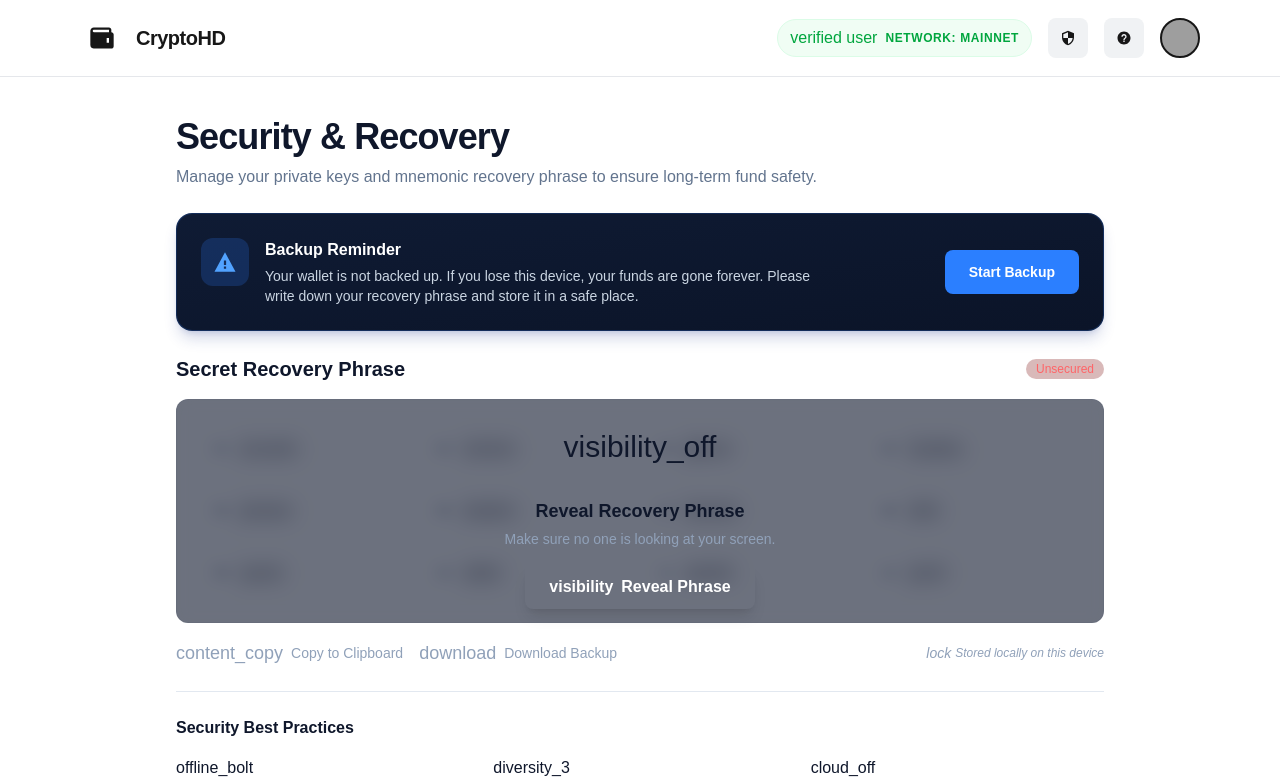
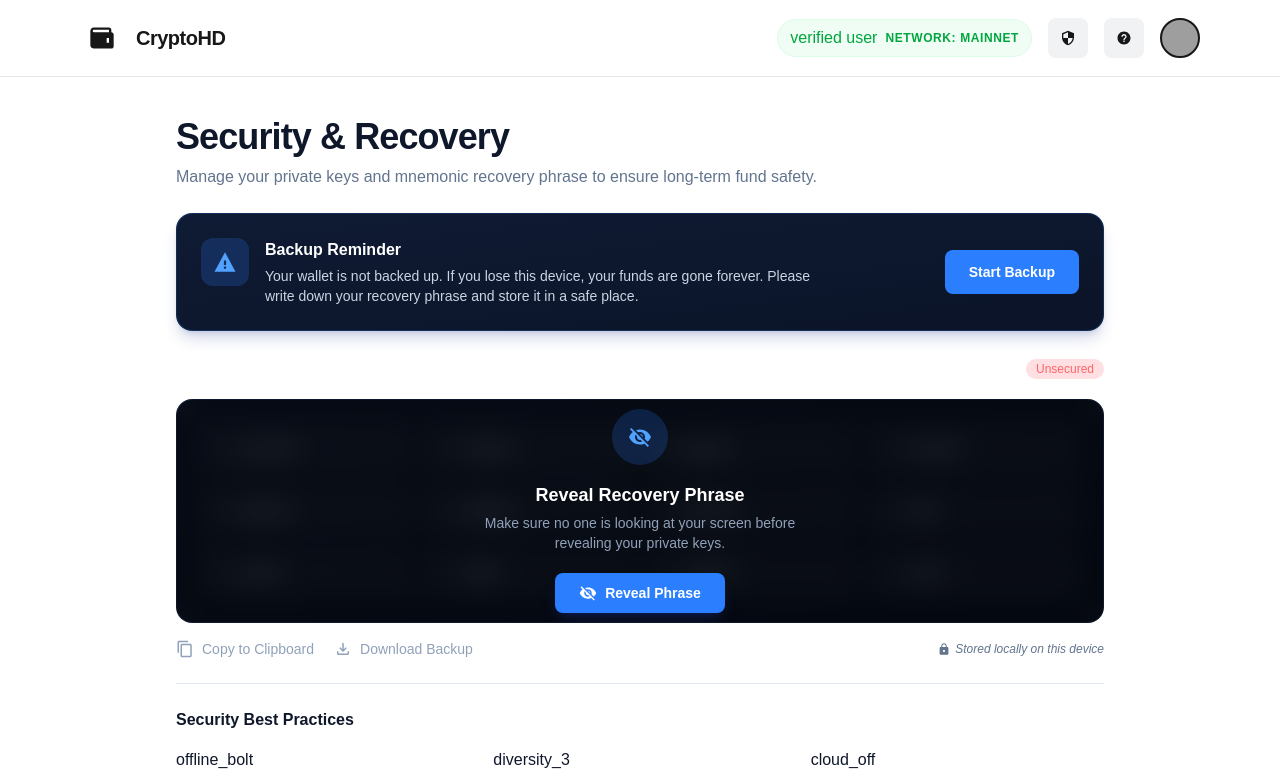
Before and after one commit to bEluga0000/crypto-wallet, a Next.js app: page /security in a window 1280 px wide. Shown: the top 782 px of the page. Built offline with nearby package versions, Linux system fonts and the light colour scheme; grey boxes are pictures that could not be loaded.

Commit message:
feat: create a new component for recovery phrase and its mnemonic words

```diff
--- a/src/components/security-page.tsx
+++ b/src/components/security-page.tsx
@@ -1,5 +1,7 @@
-import { IoMdWarning } from "react-icons/io";
+import { IoMdLock, IoMdWarning } from "react-icons/io";
 import { BackupReminder } from "./ui/security/backupReminder";
+import { MdOutlineContentCopy, MdOutlineFileDownload, MdVisibilityOff } from "react-icons/md";
+import { SecretRecoveryPhrase } from "./ui/security/recoveryPhrase";
 
 export default function SecurityPage() {
   return (
@@ -19,79 +21,13 @@ export default function SecurityPage() {
         </div>
 
         {/* Backup Reminder */}
-        <BackupReminder />
+        <section>
+          <BackupReminder />
+        </section>
 
         {/* Recovery Phrase */}
         <section>
-          <div className="mb-4 flex items-center justify-between">
-            <h2 className="text-xl font-bold">Secret Recovery Phrase</h2>
-            <span className="rounded-full bg-red-900/30 px-2.5 py-0.5 text-xs font-medium text-red-400">
-              Unsecured
-            </span>
-          </div>
-
-          <div className="relative">
-            <div className="grid grid-cols-3 gap-3 rounded-xl border border-slate-200 bg-slate-50 p-6 dark:border-slate-800 dark:bg-slate-900/50 md:grid-cols-4">
-              {mnemonicWords.map((word, i) => (
-                <div
-                  key={word}
-                  className="flex items-center gap-3 rounded-lg border border-white/10 bg-white/5 p-3"
-                >
-                  <span className="font-mono text-xs text-slate-500">
-                    {String(i + 1).padStart(2, "0")}
-                  </span>
-                  <span className="select-none font-mono blur-sm">
-                    {word}
-                  </span>
-                </div>
-              ))}
-            </div>
-
-            {/* Overlay */}
-            <div className="absolute inset-0 flex items-center justify-center rounded-xl bg-slate-900/60 backdrop-blur">
-              <div className="max-w-sm text-center">
-                <div className="mx-auto mb-4 rounded-full bg-primary/20 p-4">
-                  <span className="material-symbols-outlined text-3xl text-primary">
-                    visibility_off
-                  </span>
-                </div>
-                <p className="text-lg font-bold">
-                  Reveal Recovery Phrase
-                </p>
-                <p className="mt-1 text-sm text-slate-400">
-                  Make sure no one is looking at your screen.
-                </p>
-                <button className="mt-4 inline-flex items-center gap-2 rounded-lg bg-primary px-6 py-2.5 font-bold text-white shadow-lg shadow-primary/20 hover:bg-blue-600">
-                  <span className="material-symbols-outlined text-base">
-                    visibility
-                  </span>
-                  Reveal Phrase
-                </button>
-              </div>
-            </div>
-          </div>
-
-          {/* Actions */}
-          <div className="mt-4 flex items-center justify-between text-sm text-slate-400">
-            <div className="flex gap-4">
-              <button className="flex items-center gap-2 hover:text-white">
-                <span className="material-symbols-outlined text-lg">
-                  content_copy
-                </span>
-                Copy to Clipboard
-              </button>
-              <button className="flex items-center gap-2 hover:text-white">
-                <span className="material-symbols-outlined text-lg">
-                  download
-                </span>
-                Download Backup
-              </button>
-            </div>
-            <span className="flex items-center gap-1 text-xs italic">
-              <span className="material-symbols-outlined text-sm">lock</span>
-              Stored locally on this device
-            </span>
-          </div>
+          <SecretRecoveryPhrase />
         </section>
 
         {/* Best Practices */}
--- /dev/null
+++ b/src/components/ui/security/mnemonicWord.tsx
@@ -0,0 +1,26 @@
+type MnemonicWordProps = {
+    index: number;
+    word: string;
+    blurred?: boolean;
+  };
+
+  export const MnemonicWord = ({
+    index,
+    word,
+    blurred = true,
+  }: MnemonicWordProps) => {
+    return (
+      <div className="flex items-center gap-3 rounded-lg border border-white/10 bg-white/5 p-3">
+        <span className="font-mono text-xs text-slate-500">
+          {String(index + 1).padStart(2, "0")}
+        </span>
+        <span
+          className={`select-none font-mono text-slate-300 ${
+            blurred ? "blur-sm" : ""
+          }`}
+        >
+          {word}
+        </span>
+      </div>
+    );
+  };
--- /dev/null
+++ b/src/components/ui/security/recoveryPhrase.tsx
@@ -0,0 +1,94 @@
+import {
+    MdVisibilityOff,
+    MdOutlineContentCopy,
+    MdOutlineFileDownload,
+  } from "react-icons/md";
+  import { IoMdLock } from "react-icons/io";
+import { MnemonicWord } from "./mnemonicWord";
+
+  export const SecretRecoveryPhrase = () => {
+    return (
+      <section className="space-y-4">
+        {/* Header */}
+        <div className="flex items-center justify-between">
+          <h2 className="text-lg font-semibold text-white">
+            Secret Recovery Phrase
+          </h2>
+          <span className="rounded-full bg-red-500/15 px-2.5 py-0.5 text-xs font-medium text-red-400">
+            Unsecured
+          </span>
+        </div>
+
+        {/* Container */}
+        <div className="relative overflow-hidden rounded-2xl border border-white/0 bg-gradient-to-br from-[#0f1b34] to-[#0b1428] p-6">
+          {/* Mnemonic Grid (Blurred but Visible) */}
+          <div className="grid grid-cols-3 gap-3 md:grid-cols-4">
+            {mnemonicWords.map((word, i) => (
+              <MnemonicWord key={i} index={i} word={word} />
+            ))}
+          </div>
+
+          {/* Glass Overlay (NOT fully opaque) */}
+          <div className="pointer-events-none absolute inset-0 bg-black/60 backdrop-blur-md" />
+
+          {/* Center CTA */}
+          <div className="pointer-events-auto absolute inset-0 z-10 flex items-center justify-center">
+            <div className="flex max-w-sm flex-col items-center text-center px-4">
+              <div className="mb-4 flex h-14 w-14 items-center justify-center rounded-full bg-blue-500/20">
+                <MdVisibilityOff className="text-2xl text-blue-400" />
+              </div>
+
+              <h3 className="text-lg font-semibold text-white">
+                Reveal Recovery Phrase
+              </h3>
+
+              <p className="mt-1 text-sm text-slate-400">
+                Make sure no one is looking at your screen before revealing your
+                private keys.
+              </p>
+
+              <button className="mt-5 inline-flex items-center gap-2 rounded-lg bg-blue-500 px-6 py-2.5 text-sm font-semibold text-white shadow-lg shadow-blue-900/30 transition-all hover:bg-blue-600 focus:outline-none focus:ring-2 focus:ring-blue-400/40">
+                <MdVisibilityOff className="text-lg" />
+                Reveal Phrase
+              </button>
+            </div>
+          </div>
+        </div>
+
+        {/* Actions */}
+        <div className="flex items-center justify-between text-sm text-slate-400">
+          <div className="flex gap-5">
+            <button className="flex items-center gap-2 transition-colors hover:text-white">
+              <MdOutlineContentCopy className="text-lg" />
+              Copy to Clipboard
+            </button>
+
+            <button className="flex items-center gap-2 transition-colors hover:text-white">
+              <MdOutlineFileDownload className="text-lg" />
+              Download Backup
+            </button>
+          </div>
+
+          <div className="flex items-center gap-1 text-xs italic text-slate-500">
+            <IoMdLock className="text-sm" />
+            Stored locally on this device
+          </div>
+        </div>
+      </section>
+    );
+  };
+
+  const mnemonicWords = [
+    "acoustic",
+    "venture",
+    "glance",
+    "mystery",
+    "pioneer",
+    "wisdom",
+    "harvest",
+    "orbit",
+    "quartz",
+    "safari",
+    "uphold",
+    "yacht",
+  ];
```
